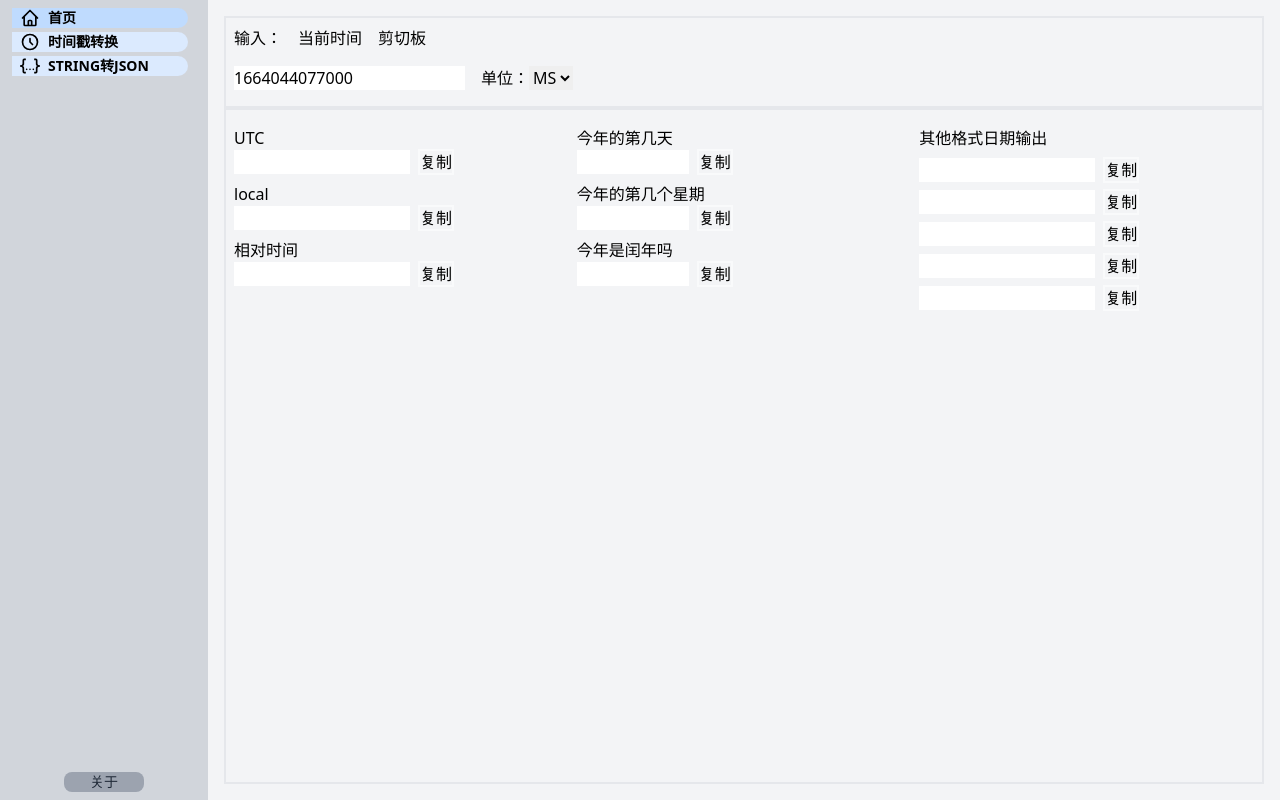
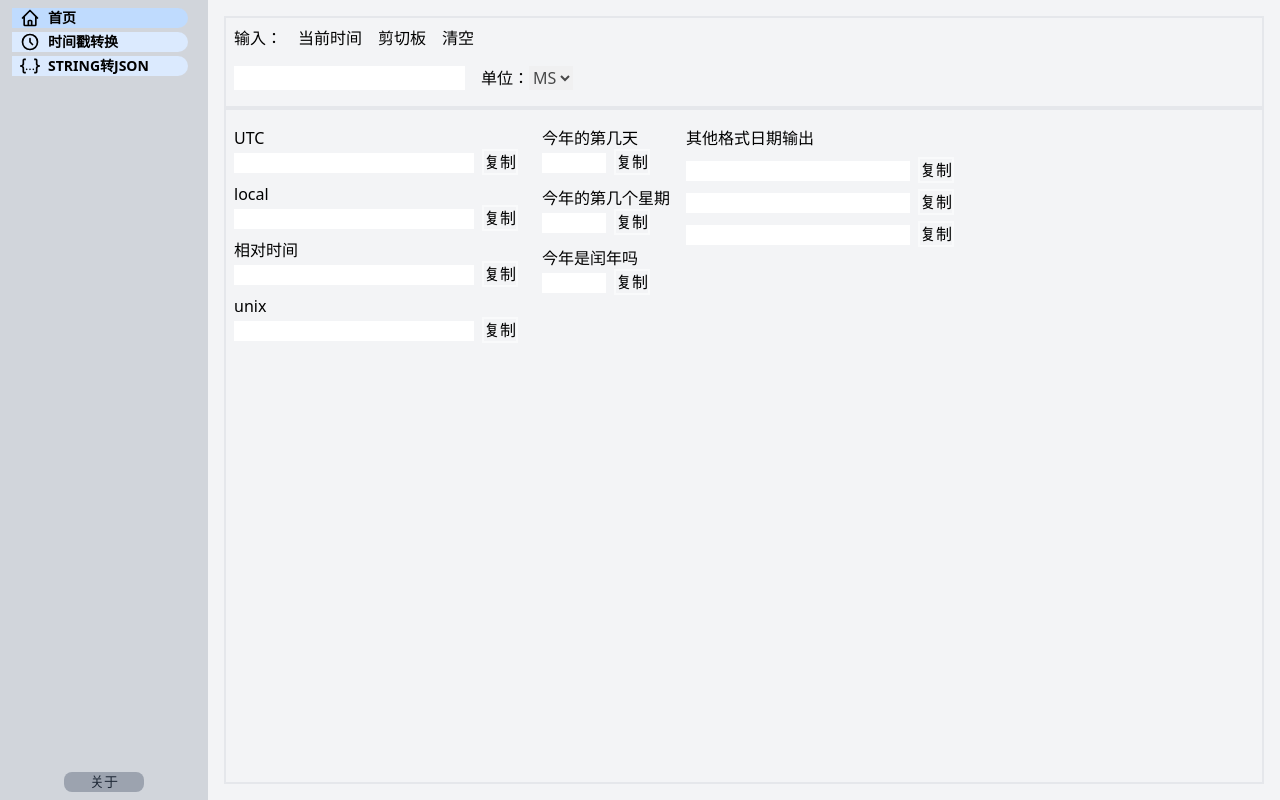
Before and after one commit to Bear-V/bear-tools, a React (Vite) app: page /timestampTool in a window 1280 px wide. Built offline with nearby package versions, Linux system fonts and the light colour scheme.

Commit message:
fix(dev): 初步完善时间戳功能

```diff
--- a/src-tauri/tauri.conf.json
+++ b/src-tauri/tauri.conf.json
@@ -60,7 +60,7 @@
         "resizable": true,
         "width": 1000,
         "height": 600,
-        "minWidth": 800,
+        "minWidth": 1000,
         "minHeight": 600
       }
     ]
--- a/src/component/Sidebar/index.jsx
+++ b/src/component/Sidebar/index.jsx
@@ -12,7 +12,7 @@ function GlobalSidebar() {
       activeIndex: true,
       img: <svg className="w-5 h-5" fill="none" stroke="currentColor" viewBox="0 0 24 24"
                 xmlns="http://www.w3.org/2000/svg">
-        <path stroke-linecap="round" stroke-linejoin="round" stroke-width="2"
+        <path strokeLinecap="round" strokeLinejoin="round" strokeWidth="2"
               d="M3 12l2-2m0 0l7-7 7 7M5 10v10a1 1 0 001 1h3m10-11l2 2m-2-2v10a1 1 0 01-1 1h-3m-6 0a1 1 0 001-1v-4a1 1 0 011-1h2a1 1 0 011 1v4a1 1 0 001 1m-6 0h6"></path>
       </svg>
     },
@@ -22,7 +22,7 @@ function GlobalSidebar() {
       activeIndex: false,
       img: <svg className="w-5 h-5" fill="none" stroke="currentColor" viewBox="0 0 24 24"
                 xmlns="http://www.w3.org/2000/svg">
-        <path stroke-linecap="round" stroke-linejoin="round" stroke-width="2"
+        <path strokeLinecap="round" strokeLinejoin="round" strokeWidth="2"
               d="M12 8v4l3 3m6-3a9 9 0 11-18 0 9 9 0 0118 0z"></path>
       </svg>
     },
@@ -55,12 +55,13 @@ function GlobalSidebar() {
               className={item.activeIndex ? className + " bg-blue-200" : className}
               onClick={() => {
                 let navList = [...sidebar_list]
-                navList.map((item, idx) => {
+                navList.forEach((item, idx) => {
                   navList[idx].activeIndex = idx === index;
                 })
                 setSidebarList(navList)
                 navigate(item.path)
               }}
+              key={index}
             >
               {item.img ? item.img : ""}
               <span> {item.name} </span>
--- a/src/views/About/index.jsx
+++ b/src/views/About/index.jsx
@@ -1,12 +1,12 @@
-import { useNavigate } from 'react-router-dom';
-
 function Index() {
-  const navigate = useNavigate();
-
   return (
     <div>
-      <div>about</div>
-      <button onClick={() => navigate('/')}>go home</button>
+
+      <p className="text-center">这是一个练手项目，顺便给自己写一个可以用的小工具，不用在到处找各种需要的小工具了。</p>
+
+      <p>
+        <a className="m-2 bg-blue-400 text-center" target="_blank" href="https://github.com/Bear-V/Bear-Tools" rel="noreferrer">github源码</a>
+      </p>
     </div>
   );
 }
--- a/src/views/Home/index.jsx
+++ b/src/views/Home/index.jsx
@@ -1,5 +1,10 @@
 function Index() {
-  return <div>home</div>;
+  return <div>
+    <p className="font-sans text-center text-3xl">
+      Bear-Tools  熊的工具箱
+    </p>
+
+  </div>;
 }
 
 export default Index;
--- a/src/views/Timestamp/index.jsx
+++ b/src/views/Timestamp/index.jsx
@@ -1,91 +1,102 @@
-import {useEffect, useRef, useState} from 'react';
-import {invoke} from '@tauri-apps/api/tauri';
-import toast, {Toaster} from 'react-hot-toast';
-import ReadOnlyInputCopy from './input.jsx'
+import { useEffect, useRef, useState } from 'react';
+import toast, { Toaster } from 'react-hot-toast';
+import { invoke } from '@tauri-apps/api/tauri';
+import ReadOnlyInputCopy from './input.jsx';
 
 function Index() {
   const timer = useRef();
-  let [timestampUnit, setTimestampUnit] = useState("MS")
-  let [currentTime, setCurrentTime] = useState(Date.now());
-  let [inputTime, setInputTime] = useState(Date.now());
-  let [outputData, setOutputData] = useState({
+  let [timestampUnit, setTimestampUnit] = useState('MS');
+  let [currentTime, setCurrentTime] = useState(
+    timestampUnit === 'ms' ? Date.now() : Math.ceil(Date.now() / 1000)
+  );
+  let [inputTime, setInputTime] = useState('');
+  let timestampFormat = {
     utc: '',
-    local: "",
-    relative: "",
-    dayOfYear: "",
-    weekOfYear: "",
-    isLeapYear: "",
-    aFormat: "",
-    bFormat: "",
-    cFormat: "",
-    dFormat: "",
-    eFormat: "",
-  });
+    local: '',
+    relative: '',
+    unix_time: '',
+    day_of_year: '',
+    week_of_year: '',
+    is_leap_year: '',
+    a_format: '',
+    b_format: '',
+    c_format: '',
+  };
+  let [outputData, setOutputData] = useState(timestampFormat);
 
   const handlerCopy = async () => {
     const copy_data = await invoke('get_copy');
     if (!isNaN(Number(copy_data))) {
-      setInputTime(Number(copy_data));
+      setInputTime(copy_data);
     } else {
       toast.error('剪切板数据不是有效数字');
     }
   };
-  const handlerSY = () => {
+  const handlerSY = async () => {
     setInputTime(currentTime);
+    await timeToDate(currentTime);
   };
 
-  const timeToDate = async () => {
-    const format_date = await invoke('timestamp_format', {
-      input: currentTime,
-    });
-    setOutputData(format_date);
+  const timeToDate = async e => {
+    if (!isNaN(Number(e))) {
+      const format_date = await invoke('timestamp_format', {
+        input: e,
+      });
+      console.log(JSON.parse(format_date));
+      setOutputData(JSON.parse(format_date));
+    }
   };
 
-  function handlerChange(e) {
+  const handlerChange = async e => {
     setInputTime(e.target.value);
-  }
+    await timeToDate(Number(e.target.value));
+  };
+
+  const handlerClear = () => {
+    setInputTime('');
+    setOutputData(timestampFormat);
+  };
 
   function handlerChangeTimestampUint(e) {
-    setTimestampUnit(e.target.value)
+    setTimestampUnit(e.target.value);
     if (e.target.value === 'S' && (inputTime + '').length === 13) {
-      setInputTime(Math.ceil(inputTime / 1000))
+      setInputTime(Math.ceil(inputTime / 1000));
     }
   }
 
   useEffect(() => {
     timer.current = setInterval(() => {
-      let currentTime = Date.now()
+      let currentTime = Date.now();
       if (timestampUnit === 'S') {
-        currentTime = Math.ceil(currentTime / 1000)
+        currentTime = Math.ceil(Date.now() / 1000);
       }
       setCurrentTime(currentTime);
-    }, 1000);
+      if (outputData.day_of_year) {
+        outputData['relative'] =
+          Math.ceil(Date.now() / 1000) - outputData.unix_time;
+        setOutputData(outputData);
+      }
+    }, 500);
     return () => {
       clearTimeout(timer.current);
     };
-  }, [timestampUnit]);
+  }, [timestampUnit, outputData]);
 
   return (
     <>
-      <Toaster
-        position="top-right"
-        reverseOrder={false}
-      />
+      <Toaster position="top-right" reverseOrder={false} />
       <div className="m-2 flex flex-col space-y-2 border-2 h-full">
         <div className="m-2 space-x-4">
           <span>输入：</span>
           <button onClick={handlerSY}>当前时间</button>
           <button onClick={handlerCopy}>剪切板</button>
+          <button onClick={handlerClear}>清空</button>
         </div>
         <div className="m-2 flex flex-row">
-          <input
-            type="text"
-            onChange={handlerChange}
-            value={inputTime}
-          />
+          <input type="text" onChange={handlerChange} value={inputTime} />
           <div className="pl-4">
             <span>单位：</span>
-            <select onChange={handlerChangeTimestampUint}>
+            <select disabled={true} onChange={handlerChangeTimestampUint}>
               <option>MS</option>
               <option>S</option>
             </select>
@@ -94,36 +105,54 @@ function Index() {
         <div></div>
         <div className="border-2"></div>
         <div></div>
-        <div className="flex flex-row ml-2">
-          <div className="flex-1 flex flex-col space-y-2">
-            <div>UTC
-              <ReadOnlyInputCopy className="w-44" value={outputData.utc}/>
+        <div className="flex flex-row space-x-4 ml-2">
+          <div className="flex-initial flex flex-col space-y-2">
+            <div>
+              UTC
+              <ReadOnlyInputCopy className="w-60" value={outputData.utc} />
             </div>
-            <div>local
-              <ReadOnlyInputCopy className="w-44" value={outputData.local}/>
+            <div>
+              local
+              <ReadOnlyInputCopy className="w-60" value={outputData.local} />
             </div>
-            <div>相对时间
-              <ReadOnlyInputCopy className="w-44" value={outputData.relative}/>
+            <div>
+              相对时间
+              <ReadOnlyInputCopy
+                className="w-60"
+                value={
+                  outputData.relative
+                    ? outputData.relative + ' s'
+                    : outputData.relative
+                }
+              />
+            </div>
+            <div>
+              unix
+              <ReadOnlyInputCopy
+                className="w-60"
+                value={outputData.unix_time}
+              />
             </div>
           </div>
-          <div className="flex-1 flex flex-col space-y-2">
-            <div>今年的第几天
-              <ReadOnlyInputCopy value={outputData.dayOfYear}/>
+          <div className="flex-initial flex flex-col space-y-3">
+            <div>
+              今年的第几天
+              <ReadOnlyInputCopy value={outputData.day_of_year} />
             </div>
-            <div>今年的第几个星期
-              <ReadOnlyInputCopy value={outputData.weekOfYear}/>
+            <div>
+              今年的第几个星期
+              <ReadOnlyInputCopy value={outputData.week_of_year} />
             </div>
-            <div>今年是闰年吗
-              <ReadOnlyInputCopy value={outputData.isLeapYear}/>
+            <div>
+              今年是闰年吗
+              <ReadOnlyInputCopy value={outputData.is_leap_year} />
             </div>
           </div>
-          <div className="flex-1 flex flex-col space-y-2">
+          <div className="flex-initial flex flex-col space-y-2">
             <div>其他格式日期输出</div>
-            <ReadOnlyInputCopy className="w-44" value={outputData.aFormat}/>
-            <ReadOnlyInputCopy className="w-44" value={outputData.bFormat}/>
-            <ReadOnlyInputCopy className="w-44" value={outputData.cFormat}/>
-            <ReadOnlyInputCopy className="w-44" value={outputData.dFormat}/>
-            <ReadOnlyInputCopy className="w-44" value={outputData.eFormat}/>
+            <ReadOnlyInputCopy className="w-56" value={outputData.a_format} />
+            <ReadOnlyInputCopy className="w-56" value={outputData.b_format} />
+            <ReadOnlyInputCopy className="w-56" value={outputData.c_format} />
           </div>
         </div>
       </div>
--- a/src/views/Timestamp/input.jsx
+++ b/src/views/Timestamp/input.jsx
@@ -9,7 +9,7 @@ function ReadOnlyInputCopy({className, value, click, name}) {
   };
   return (
     <div>
-      <input className={className || "w-28"} type="text" readOnly={true} value={value}/>
+      <input className={"text-sm "+(className || "w-16")} type="text" readOnly={true} value={value}/>
       <span
         className={"m-2 select-none cursor-pointer transition duration-300 border-2 border-gray-50 hover:bg-black hover:text-gray-300 focus:ease-in-out focus:duration-700"}
         onClick={handlerCopy}>复制</span>
```
Also changed, not shown: 1 other file (tests, documents, lock files or other folders).
